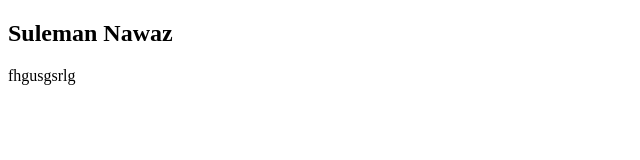
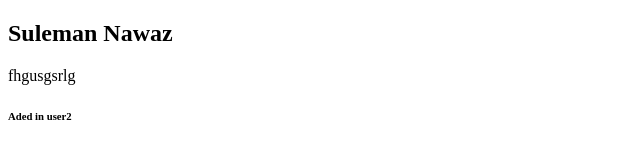
Before and after one commit to sulemanlodhra/Desktop, a plain HTML site: page index.html in a window 1280 px wide. Shown: the full height of the page, 0-640 px from the left. Drawn offline with Linux system fonts and the light colour scheme.

Commit message:
added h6

```diff
--- a/index.html
+++ b/index.html
@@ -10,5 +10,12 @@
 <p>fhgusgsrlg</p>
 
 
+
+
+<h6>Aded in user2</h6>
+
+
+
+
 </body>
 </html>
```
